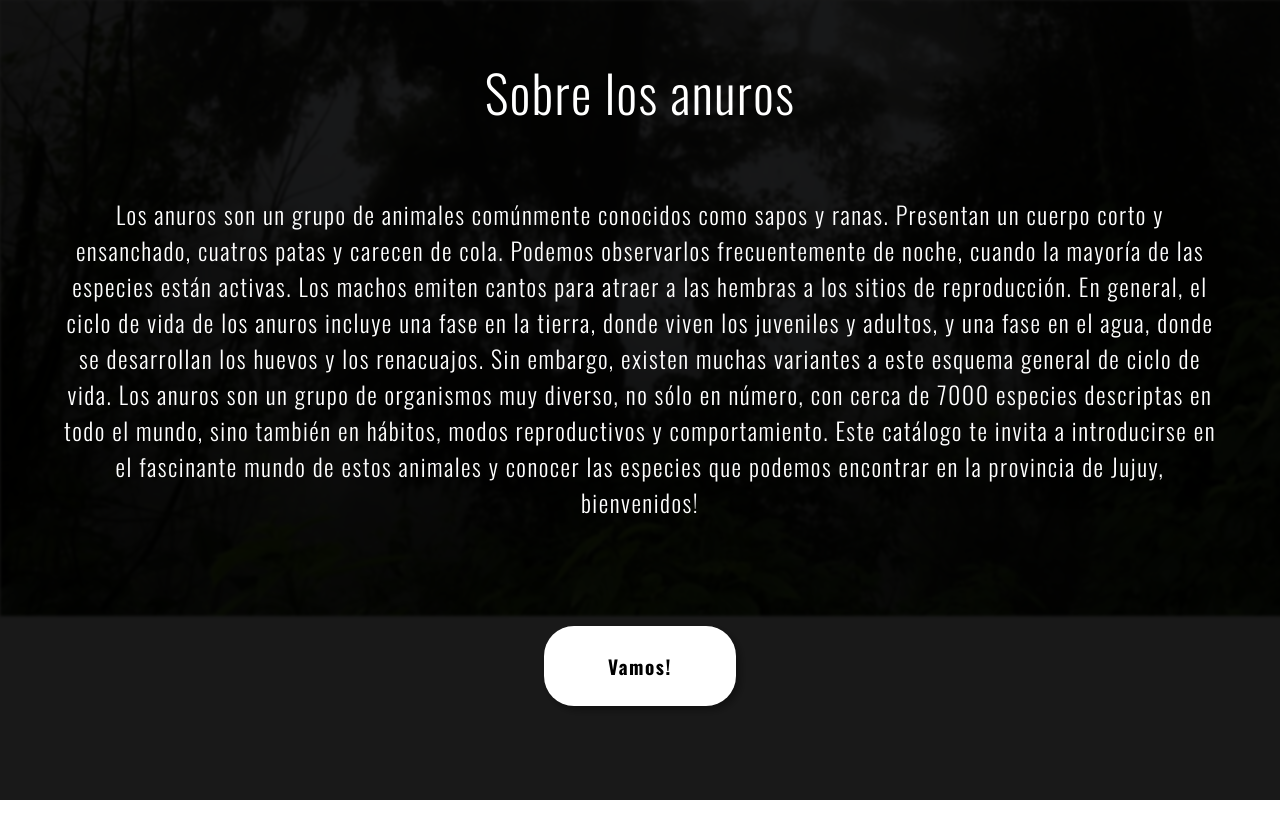
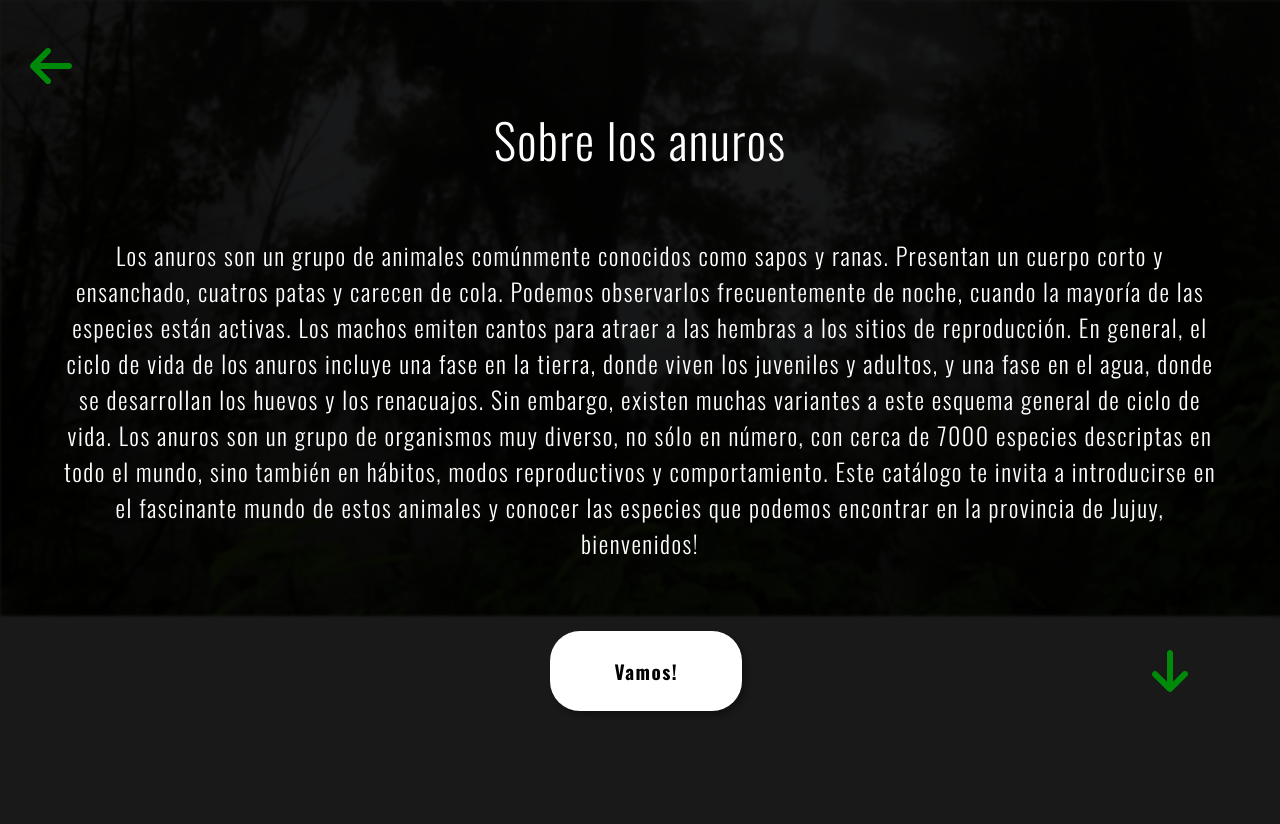
Before and after one commit to JuanGenovese/Anura-Landing, a React (Vite) app: page /masinfo in a window 1280 px wide. Before the commit the page ends 800 px from the top, so only its background shows below. Built offline with nearby package versions, Linux system fonts and the light colour scheme.

Commit message:
Sobre anuros

```diff
--- a/src/views/MasInfo/MasInfo.jsx
+++ b/src/views/MasInfo/MasInfo.jsx
@@ -6,12 +6,18 @@ const MasInfo = () => {
     <div className={style.cont}>
         <img src="/MasInfoBG1.jpg" className={style.BG}/>
 
+        <button className={style.Back}><img className={style.arrow} src="/arrow-left-solid.svg"/></button>
         <div className={style.SobreAnuros}>
             <h1> Sobre los anuros</h1>
             <p>Los anuros son un grupo de animales comúnmente conocidos como sapos y ranas. Presentan un cuerpo corto y ensanchado, cuatros patas y carecen de cola. Podemos observarlos frecuentemente de noche, cuando la mayoría de las especies están activas. Los machos emiten cantos para atraer a las hembras a los sitios de reproducción. En general, el ciclo de vida de los anuros incluye una fase en la tierra, donde viven los juveniles y adultos, y una fase en el agua, donde se desarrollan los huevos y los renacuajos. Sin embargo, existen muchas variantes a este esquema general de ciclo de vida. Los anuros son un grupo de organismos muy diverso, no sólo en número, con cerca de 7000 especies descriptas en todo el mundo, sino también en hábitos, modos reproductivos y comportamiento. Este catálogo te invita a introducirse en el fascinante mundo de estos animales y conocer las especies que podemos encontrar en la provincia de Jujuy, bienvenidos!
             </p>
-            <button className={style.DownloadButton}> Vamos! </button>
+            <div className={style.buttons}>
+              <span className={style.DownloadButton}> Vamos! </span>
+              <span className={style.Down}><img className={style.arrow} src="/arrow-down-solid.svg"/></span>
+            </div>
         </div>
+
+
         <div className={style.Referencias}>
 
         </div>
--- a/src/views/MasInfo/MasInfo.module.css
+++ b/src/views/MasInfo/MasInfo.module.css
@@ -8,19 +8,23 @@
 
 .cont {
     background-color: rgba(0, 0, 0, 0.9);
-    height: 100vh;
-    width: 100vw;
+    height: 100%;
+    width: 100%;
     color: white;
 }
 
 .SobreAnuros {
     display: flex;
     flex-direction: column;
-    justify-content: space-around;
     align-items: center;
-    height: 95vh;
-    font-size: 1.6rem;
-    padding-top: 5vh;
+    height: 90vh;
+
+
+}
+.SobreAnuros h1 {
+    font-size: 3rem;
+
+    margin-bottom: 3vh;
 }
 
 .SobreAnuros p {
@@ -31,6 +35,9 @@
     align-items: center;
     text-align: center;
     font-size: 1.5rem;
+
+    margin-bottom: 4vh;
+
 }
 
 .DownloadButton {
@@ -50,3 +57,34 @@
     color: black;
     background-color: white;
 }
+
+.buttons {
+    display: flex;
+    justify-content: flex-end;
+    align-items: center;
+    width: 90%;
+    height: 15vh;
+}
+
+.Down {
+    border: none;
+    margin-left: 32vw;
+    height: 11vh;
+    width: 5vw;
+    border-radius: 50%;
+    background: none;
+}
+
+.Back {
+    border: none;
+    margin-left: 2vw;
+    margin-top: 4vh;
+    height: 9vh;
+    width: 4vw;
+    border-radius: 50%;
+    background: none;
+}
+
+.arrow {
+    height: 6vh;
+}
```
Also changed, not shown: public/arrow-down-solid.svg (added), public/arrow-left-solid.svg (added).
